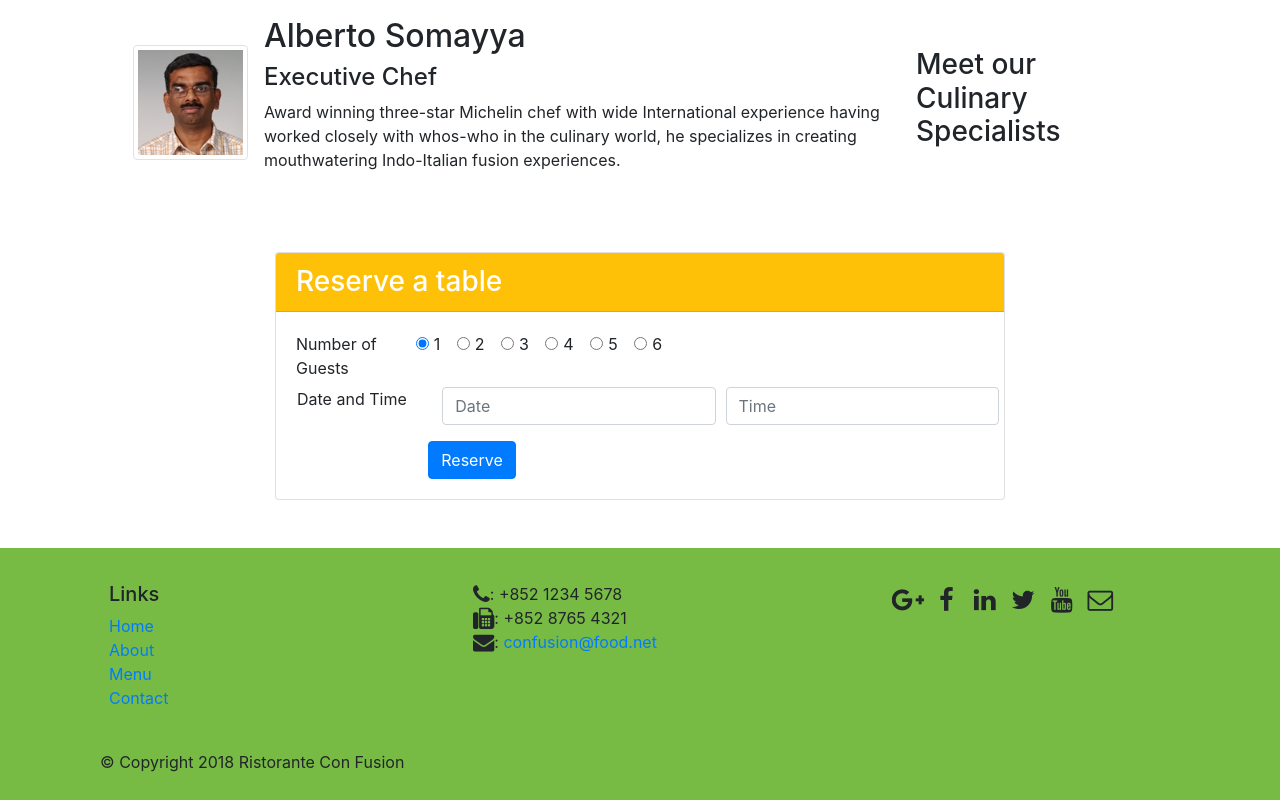
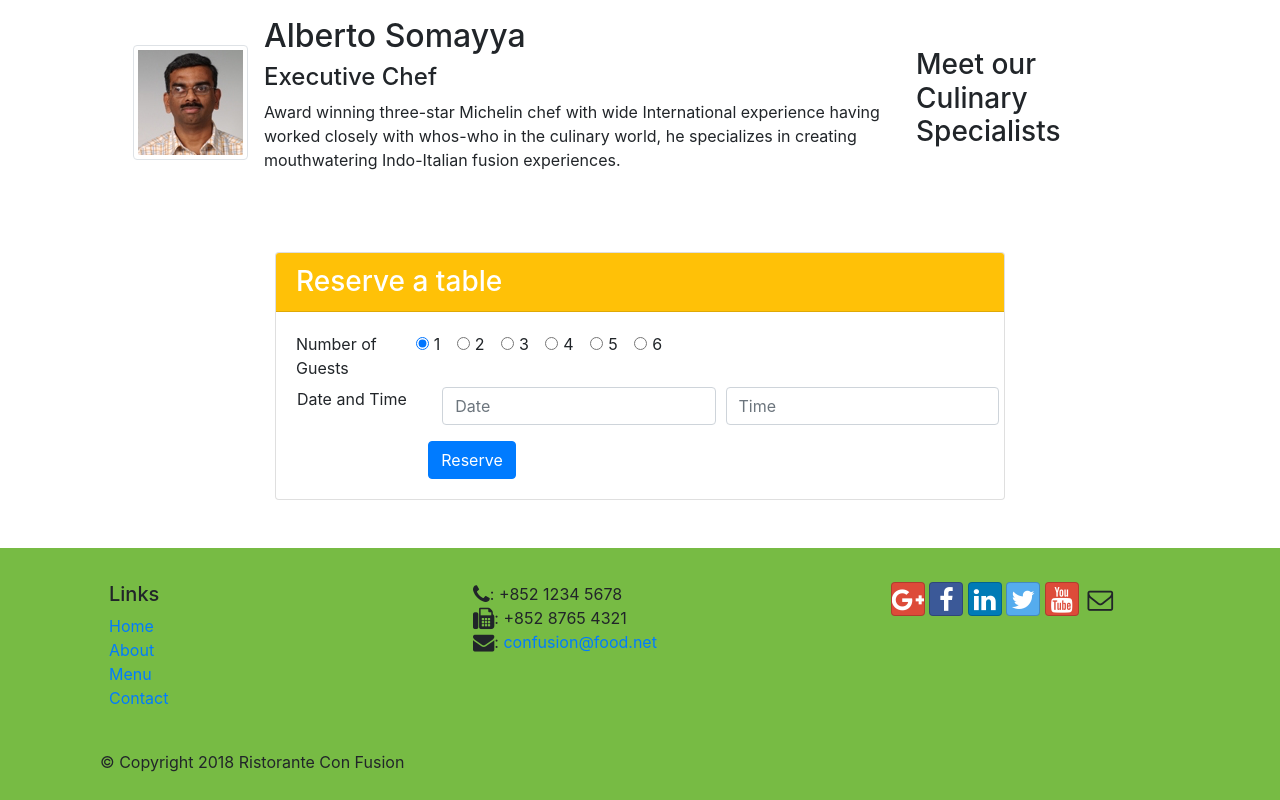
Before and after one commit to Zhoha28/Front-End-Web-UI-Frameworks-and-Tools-Bootstrap-4-by-The-Hong-Kong-University-of-Science-and-Techno, a website: page index.html in a window 1280 px wide. Shown: the part 929-1729 px from the top of the page. Drawn offline with nearby package versions, Linux system fonts and the light colour scheme.

Commit message:
Update index.html

```diff
--- a/index.html
+++ b/index.html
@@ -16,9 +16,9 @@
          }
       </style>
       <!-- Bootstrap CSS -->
-      <link rel="stylesheet" href="node_modules/bootstrap/dist/css/bootstrap.min.css">
-      <!-- <link rel="stylesheet" href="mods/font-awesome.min.css"> -->
-      <!-- <link rel="stylesheet" href="mods/bootstrap-social.css"> -->
+      <link rel="stylesheet" href="mods/bootstrap.min.css">
+      <link rel="stylesheet" href="mods/font-awesome.min.css">
+      <link rel="stylesheet" href="mods/bootstrap-social.css">
 
 
    </head>
```
